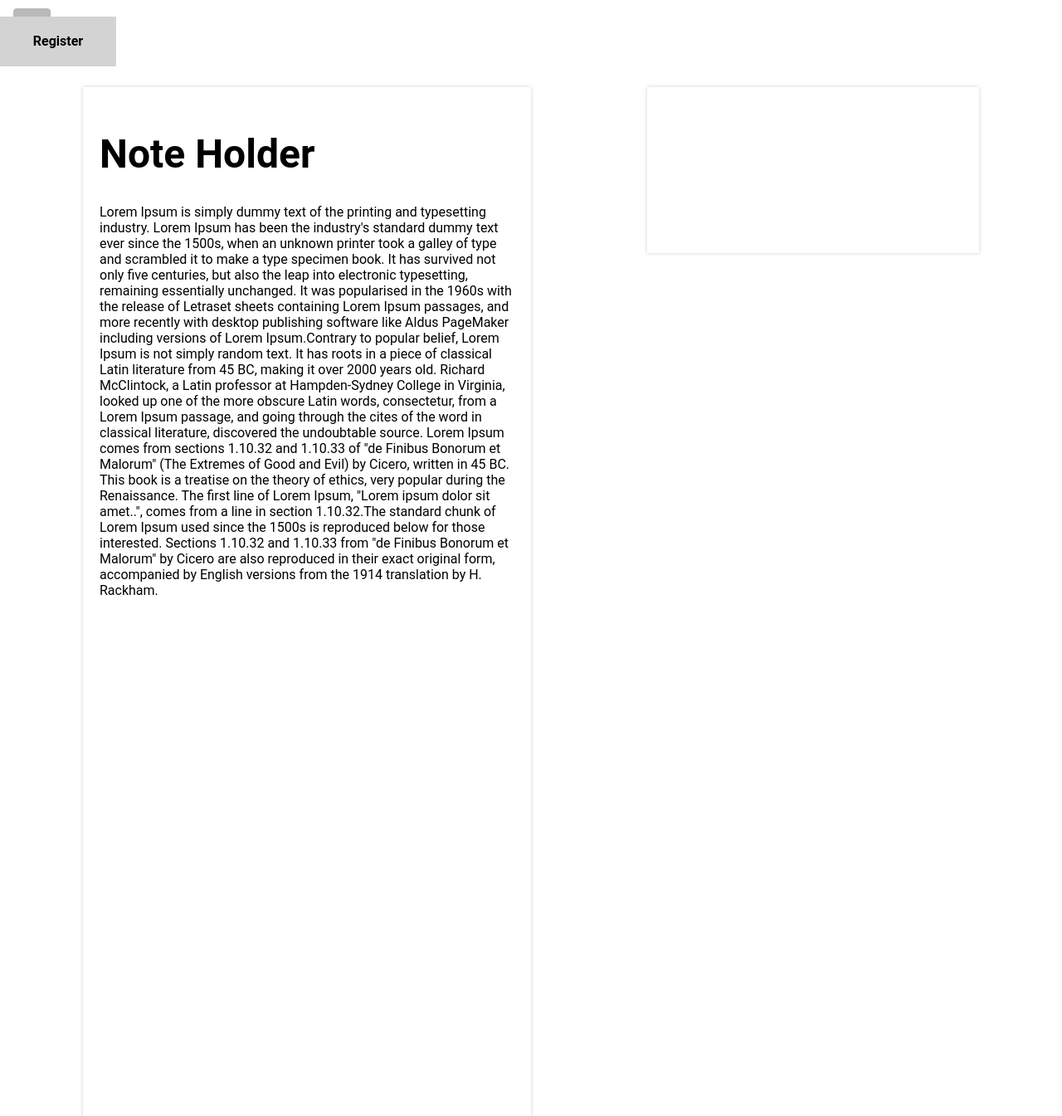
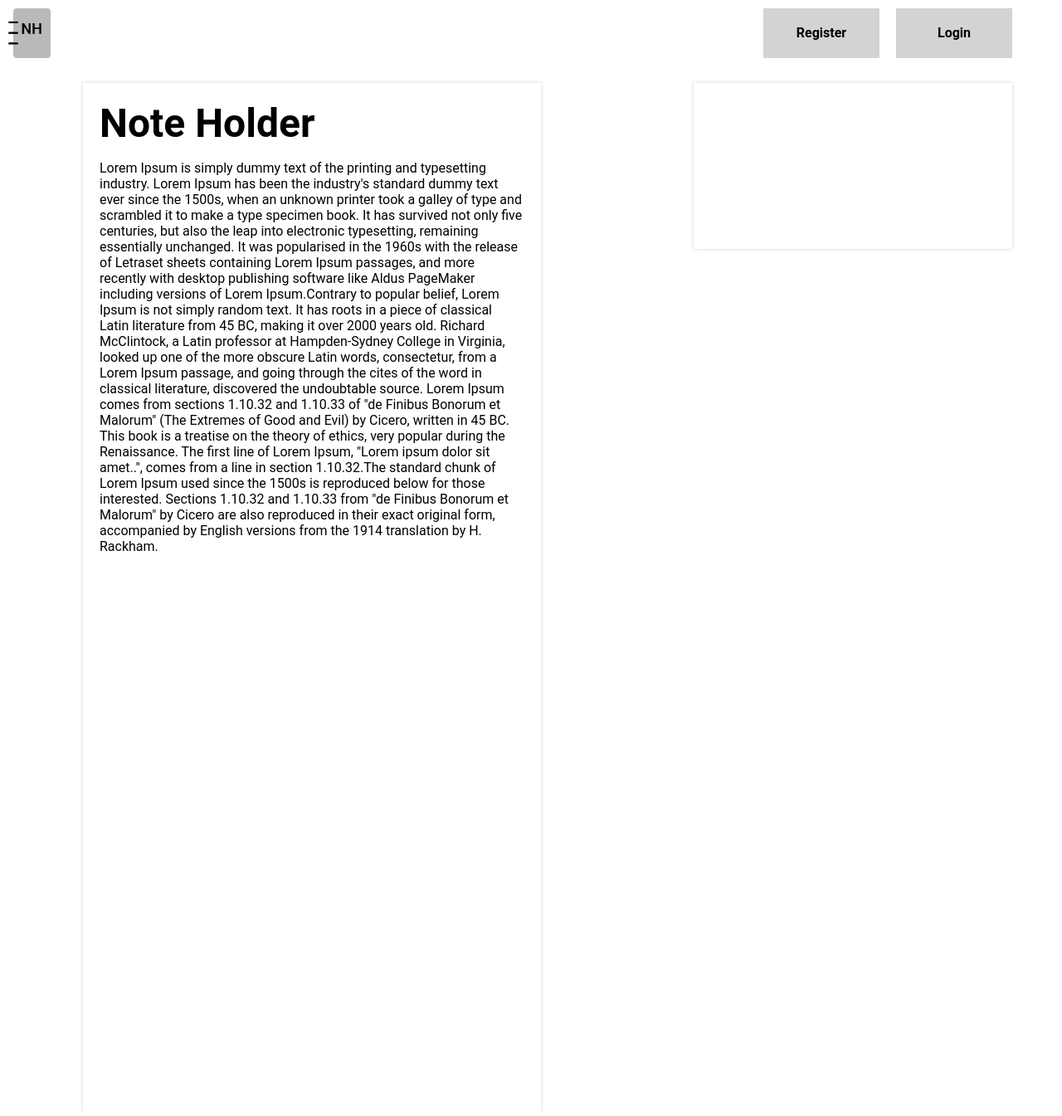
Before and after one commit to EgorkaXXX/NoteHolder, a PHP site: page / in a window 1280 px wide. Shown: the whole page at 83% size. Run offline with PHP 8.4, Linux system fonts and the light colour scheme.

Commit message:
Update index.css
class name fix

```diff
--- a/css/index.css
+++ b/css/index.css
@@ -4,12 +4,12 @@ body{
 
 .menu{
 	position: fixed;
-	z-index: 999;
+	z-index: 2;
 	top: 0;
 	left: 0;
 	background: white;
 	width: 100%;
-	height: 100px;
+	height: 80px;
 	transition: box-shadow 0.5s;
 }
 
@@ -29,14 +29,14 @@ body{
 	transition: color 0.5s;
 }
 
-/*BUTTONS*/
+/*MENU BUTTONS*/
 
-.btn{
+.menu .btn{
 	position: absolute;
 	background: lightgray;
 	width: 100px;
 	height: 20px;
-	top: 20px;
+	top: 10px;
 	padding: 20px;
 	font-weight: bold;
 	text-align: center;
@@ -45,11 +45,11 @@ body{
 	transition: box-shadow 0.5s;
 }
 
-.log_btn{
+.log_menu_btn{
 	right: 60px;
 }
 
-.reg_btn{
+.reg_menu_btn{
 	right: 220px;
 }
 
@@ -57,23 +57,64 @@ body{
 
 .content{
 	position: absolute;
-	top: 105px;
+	top: 100px;
 	left: 100px;
-	width: 500px;
+	width: 40%;
 	height: 1200px;
 	padding: 20px;
 	box-shadow: 0 0 5px lightgray;
 }
 
 .content h1{
+	margin: 0;
 	font-size: 3em;
 }
 
 .screen1{
 	position: absolute;
-	top: 105px;
-	right: 100px;
-	width: 400px;
+	top: 100px;
+	right: 60px;
+	width: 30%;
 	height: 200px;
 	box-shadow: 0 0 5px lightgray;
 }
+
+/*FORMS*/
+
+.form{
+	z-index: 3;
+	position: fixed;
+	top: -500px;
+	left: 35%;
+	width: 20%;
+	height: 180px;
+	padding: 60px;
+	background: white;
+	box-shadow: 0 0 menu_btntgray;
+	transition: top 0.5s;
+}
+
+.reg_form{
+	height: 220px;
+
+}
+
+.field{
+	border: none;
+	width: 100%;
+	height: 30px;
+	margin-bottom: 20px;
+	box-shadow: 0 0 5px lightgray;
+}
+
+.form .btn{
+	background: lightgray;
+	padding: 10px 0 10px 0;
+	margin: 10px;
+	width: 100%;
+	text-align: center;
+	font-weight: bold;
+	cursor: pointer;
+	box-shadow: 0 0 0px lightgray;
+	transition: box-shadow 0.5s;
+}
```
